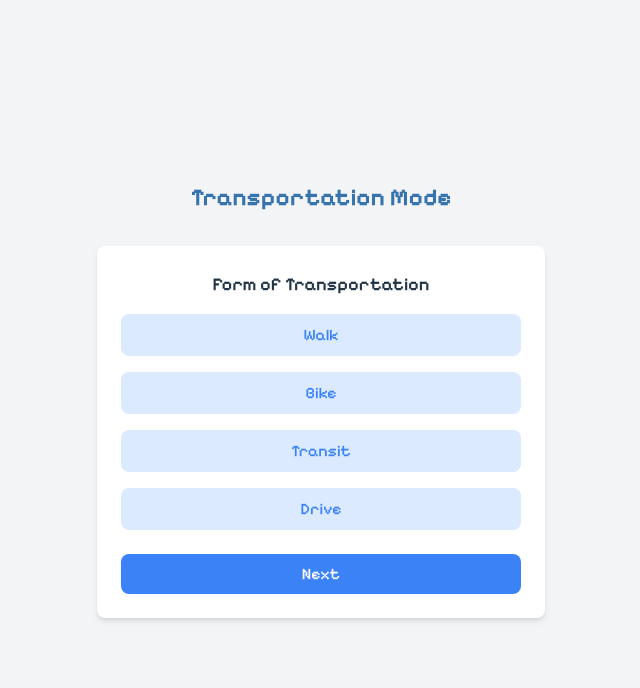
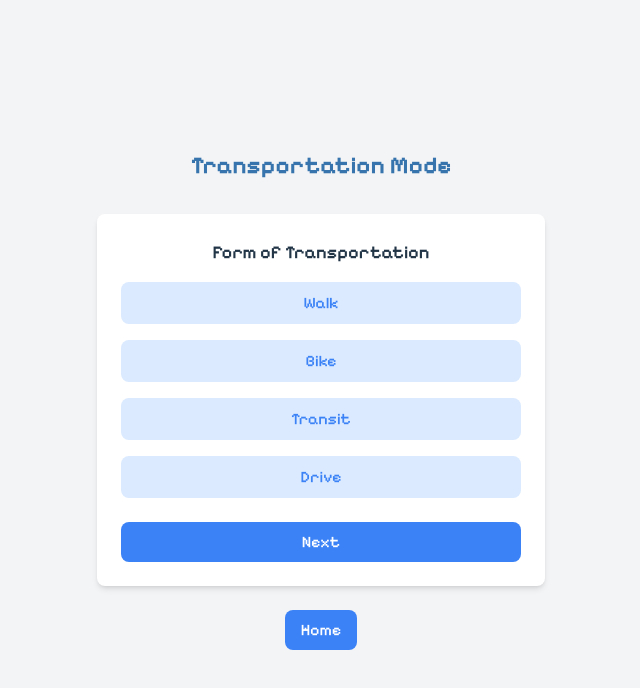
Before and after one commit to jdysay/sustainabull, a React (Vite) app in the folder sustainabull_frontend/: page /transportation-mode in a window 1280 px wide. Shown: the top 688 px of the page, without its empty margins (319-959 px from the left). Built offline with nearby package versions, Linux system fonts and the light colour scheme; a web font is replaced by a local one.

Commit message:
added links back to home

```diff
--- a/sustainabull_frontend/src/map/InputDestination.jsx
+++ b/sustainabull_frontend/src/map/InputDestination.jsx
@@ -30,6 +30,9 @@ export default function InputDestination() {
             </Link>
         </div>
       </div>
+        <Link to="/home" className="mt-6 w-50 bg-blue-500 text-white py-2 px-4 rounded-lg hover:bg-blue-800 transition block text-center">
+            Home
+        </Link>
     </div>
   );
 }
--- a/sustainabull_frontend/src/map/OngoingTrip.jsx
+++ b/sustainabull_frontend/src/map/OngoingTrip.jsx
@@ -27,6 +27,9 @@ export default function OngoingTrip() {
         Abandon
         </button>
       </div>
+        <Link to="/home" className="mt-6 w-50 bg-blue-500 text-white py-2 px-4 rounded-lg hover:bg-blue-800 transition block text-center">
+            Home
+        </Link>
     </div>
   );
 }
--- a/sustainabull_frontend/src/map/TransportationMode.jsx
+++ b/sustainabull_frontend/src/map/TransportationMode.jsx
@@ -20,6 +20,10 @@ export default function TransportationMode() {
           Next
         </Link>
       </div>
+
+        <Link to="/home" className="mt-6 w-50 bg-blue-500 text-white py-2 px-4 rounded-lg hover:bg-blue-800 transition block text-center">
+            Home
+        </Link>
     </div>
   );
 }
```
